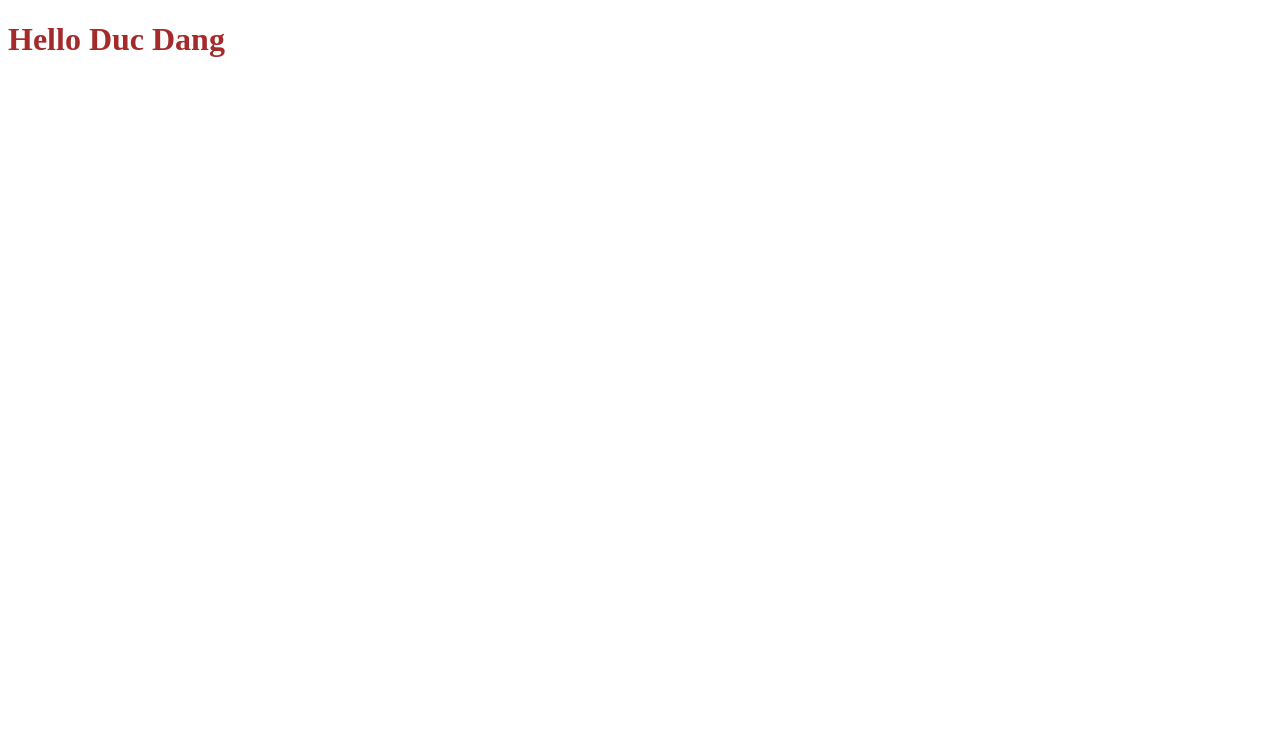
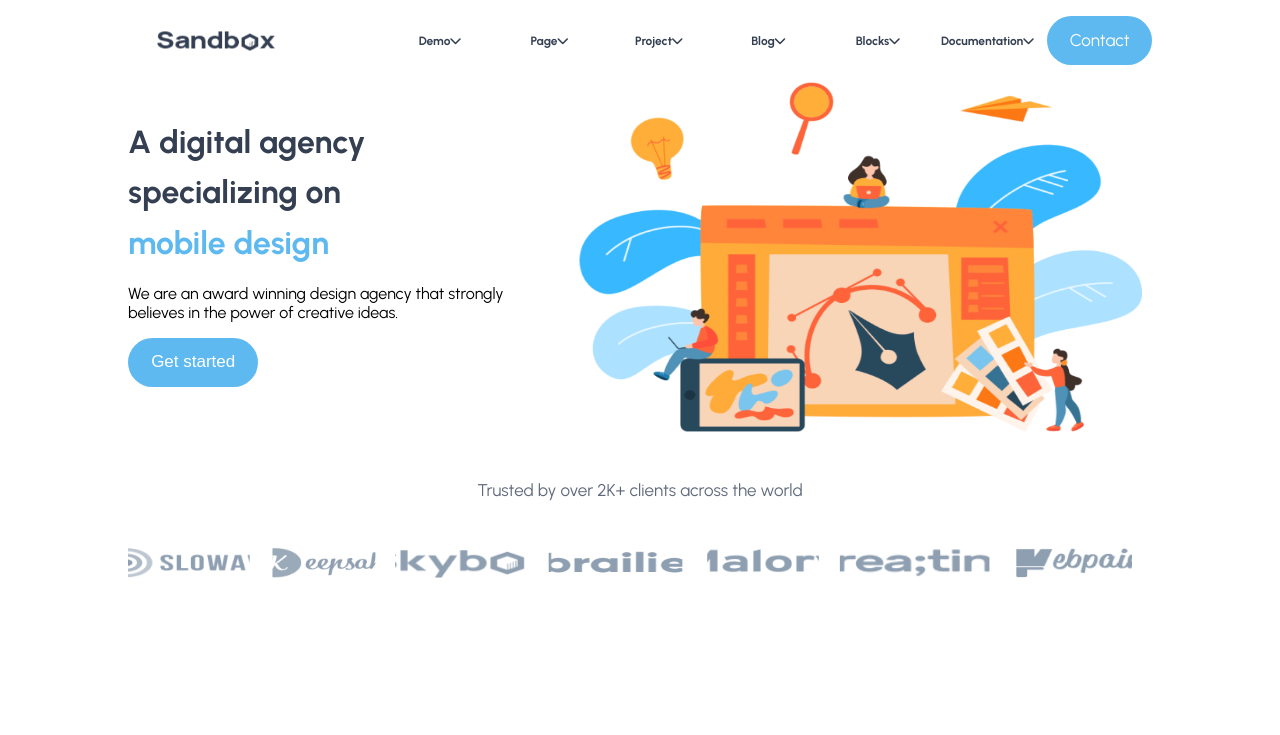
Before and after one commit to DucAudi/Traning, a website: page index.html in a window 1280 px wide. Drawn offline with Linux system fonts and the light colour scheme.

Commit message:
update code

```diff
--- /dev/null
+++ b/assets/css/base.css
@@ -0,0 +1,106 @@
+:root{
+    --button-color: #5EB9F0;
+    --text-while: #fff;
+    --background-color: #FEFEFE;
+    --span-color: #5EB9F0;
+    --text-black: #343F52;
+    --text-color: #60697B;
+
+}
+
+* {
+    margin: 0;
+    padding: 0;
+    box-sizing: border-box;
+}
+
+html{
+    scroll-behavior: smooth;
+    font-family: 'Urbanist';
+}
+
+.page{
+    margin: 0 auto;
+    display: flex;
+    width: 100%;
+    /* max-width: 100% ; */
+    flex-direction: column;
+    justify-content: center;
+    align-items: center;
+}
+
+.layout{
+    width: 80%;
+    /* background-color: rgb(93, 188, 248); */
+
+}
+.box{
+    float: left;
+    width: 14%;
+    height: 50px;
+    /* background-color: aqua; */
+    margin: 0 0 1px 2px;
+    /* padding: 0 10px; */
+    display: flex;
+    justify-content: center;
+    align-items: center;
+
+
+
+}
+.header-text{
+    color: var(--text-black);
+    font-size: 12px;
+    font-style: normal;
+    font-weight: 600;
+    line-height: 28.9px; /* 170% */
+    text-decoration: none;
+}
+
+.button{
+    display: flex;
+    width: 104.86px;
+    height: 48.89px;
+    padding: 14px 21.613px 14.89px 22px;
+    font-size: 17px;
+    justify-content: center;
+    align-items: center;
+    flex-shrink: 0;
+    background-color: var(--button-color);
+    color: var(--text-while);
+    border-radius: 1000px;
+    text-decoration: none;
+    border: none;
+}
+span{
+    color: var(--span-color);
+    font-style: normal;
+    font-weight: 600;
+    /* line-height: 15px; */
+}
+.title{
+    color: var(--text-black);
+    font-size: 32px;
+    font-style: normal;
+    font-weight: 600;
+    line-height: 50.4px; /* 120% */
+}
+.image-size{
+    width: 100%;
+    height: 100%;
+}
+img{
+    width: 100%;
+    height: 100%;
+}
+.text{
+    color: var(--text-color);
+    font-size: 17px;
+    font-style: normal;
+    font-weight: 500;
+}
+ul{
+    list-style-type: none;
+    display: flex;
+    justify-content: space-around;
+}
--- /dev/null
+++ b/assets/css/index.css
@@ -0,0 +1,105 @@
+header{
+    margin: 1em 0;
+}
+.header__logo{
+    width: 25%;
+    height: 50px;
+    float: left;
+    display: flex;
+    justify-content: center;
+    align-items: center;
+}
+.logo{
+    width: 50%;
+    height: 60%;
+    /* margin-left: 1em; */
+    margin-right: 5em;
+    padding: 5px;
+}
+.navbar{
+    height: 50px;
+}
+.header__nav{
+    margin: 0 auto;
+    width: 75%;
+    height: 50px;
+    float: left;
+    /* background-color: brown; */
+}
+
+.header__nav .header__nav-button .button{
+    float: inline-end;
+}
+
+/* ---- main ---- */
+.page .main{
+    width: 100%;
+    display: flex;
+    flex-direction: center;
+    justify-content: center;
+    align-items: center;
+
+
+}
+.section1{
+    height: 650px;
+    /* background-color: rgb(204, 204, 228); */
+
+}
+.section1__container-top{
+    width: 100%;
+    height: 350px;
+    /* background-color: darkgreen; */
+    display: flex;
+    align-items: center;
+}
+
+.top-content{
+    float: left;
+    width: 42%;
+    height: 80%;
+
+    /* background-color: salmon; */
+}
+.top-image{
+    float: left;
+    width: 55%;
+    height: 100%;
+    margin-right : 1%;
+    margin-left : 2%;
+    /* background-color: blueviolet; */
+}
+
+.bottom-image{
+    width: 85%;
+    height: 30px;
+}
+
+.section1__container-bottom{
+    width: 100%;
+    height: 150px;
+    /* background-color: darkolivegreen; */
+    /* align-items: center; */
+
+}
+.bottom-text{
+    padding: 3em;
+    display: flex;
+    flex-direction: center;
+    justify-content: center;
+    /* background-color: brown; */
+}
+
+
+.title-p{
+    padding-right: 5em;
+    /* padding-left: 1em; */
+}
+.text-p{
+    margin: 1em;
+    margin-left: 0;
+    margin-right: 3em;
+}
+.btn-button{
+    width: 130px;
+}
--- a/index.css
+++ /dev/null
@@ -1,3 +0,0 @@
-h1{
-    color: brown;
-}
--- a/index.html
+++ b/index.html
@@ -1,12 +1,106 @@
 <!DOCTYPE html>
 <html lang="en">
-<head>
-    <meta charset="UTF-8">
-    <meta name="viewport" content="width=device-width, initial-scale=1.0">
-    <title>Document</title>
-    <link rel="stylesheet" href="index.css">
-</head>
-<body>
-    <h1>Hello Duc Dang</h1>
-</body>
+  <head>
+    <meta charset="UTF-8" />
+    <meta name="viewport" content="width=device-width, initial-scale=1.0" />
+    <title>Dang Cong Duc</title>
+    <link
+      href="https://fonts.googleapis.com/css2?family=Urbanist:wght@400;700&display=swap"
+      rel="stylesheet"
+    />
+    <link
+      rel="stylesheet"
+      href="https://cdnjs.cloudflare.com/ajax/libs/font-awesome/6.0.0-beta3/css/all.min.css"
+    />
+    <link rel="stylesheet" href="./assets/css/base.css" />
+    <link rel="stylesheet" href="./assets/css/index.css" />
+  </head>
+  <body>
+    <div class="page">
+      <header class="navbar layout">
+        <!-- <div class="row"> -->
+        <div class="header__logo">
+          <div class="logo">
+            <img class="" src="./assets/images/logo.png" alt="Image error..." />
+          </div>
+        </div>
+        <div class="header__nav">
+          <div class="header__nav-item1 box">
+            <a class="header-text" href=""
+              >Demo<i class="fa-solid fa-chevron-down"></i
+            ></a>
+          </div>
+          <div class="header__nav-item2 box">
+            <a class="header-text" href=""
+              >Page<i class="fa-solid fa-chevron-down"></i
+            ></a>
+          </div>
+          <div class="header__nav-item3 box">
+            <a class="header-text" href=""
+              >Project<i class="fa-solid fa-chevron-down"></i
+            ></a>
+          </div>
+          <div class="header__nav-item4 box">
+            <a class="header-text" href=""
+              >Blog<i class="fa-solid fa-chevron-down"></i
+            ></a>
+          </div>
+          <div class="header__nav-item5 box">
+            <a class="header-text" href=""
+              >Blocks<i class="fa-solid fa-chevron-down"></i
+            ></a>
+          </div>
+          <div class="header__nav-item6 box">
+            <a class="header-text" href=""
+              >Documentation<i class="fa-solid fa-chevron-down"></i
+            ></a>
+          </div>
+          <div class="header__nav-button">
+            <a class="button bt1" href="">Contact</a>
+          </div>
+        </div>
+        <!-- </div> -->
+      </header>
+      <div class="main">
+        <div class="section1 layout">
+          <div class="section1__container-top">
+            <div class="top-content">
+              <div class="content-title">
+                <p class="title-p title span">A digital agency specializing on <span>mobile design</span> </p>
+              </div>
+              <div class="content-text">
+                <p class="text-p">We are an award winning design agency that strongly believes in the power of creative ideas.</p>
+              </div>
+              <div class="content-button">
+                <button class="btn-button button">Get started</button>
+              </div>
+            </div>
+            <div class="top-image">
+                <img src="./assets/images/image-section1.png" alt="image error...">
+            </div>
+          </div>
+          <div class="section1__container-bottom">
+            <div class="bottom-text">
+                <p class="bottom-text-p text">Trusted by over 2K+ clients across the world</p>
+            </div>
+            <ul>
+              <li><img class="bottom-image" src="./assets/images/c1.png" alt="image error..." /></li>
+              <li><img class="bottom-image" src="./assets/images/c2.png" alt="image error..." /></li>
+              <li><img class="bottom-image" src="./assets/images/c3.png" alt="image error..." /></li>
+              <li><img class="bottom-image" src="./assets/images/c4.png" alt="image error..." /></li>
+              <li><img class="bottom-image" src="./assets/images/c5.png" alt="image error..." /></li>
+              <li><img class="bottom-image" src="./assets/images/c6.png" alt="image error..." /></li>
+              <li><img class="bottom-image" src="./assets/images/c7.png" alt="image error..." /></li>
+            </ul>
+          </div>
+        </div>
+        <div class="section2"></div>
+        <div class="section3"></div>
+        <div class="section4"></div>
+        <div class="section5"></div>
+        <div class="section6"></div>
+      </div>
+      <footer></footer>
+    </div>
+  </body>
 </html>
```
Also changed, not shown: assets/images/c1.png (added), assets/images/c2.png (added), assets/images/c3.png (added), assets/images/c4.png (added), assets/images/c5.png (added), assets/images/c6.png (added), assets/images/c7.png (added), assets/images/image-section1.png (added), assets/images/logo.png (added), assets/images/song.png (added).
